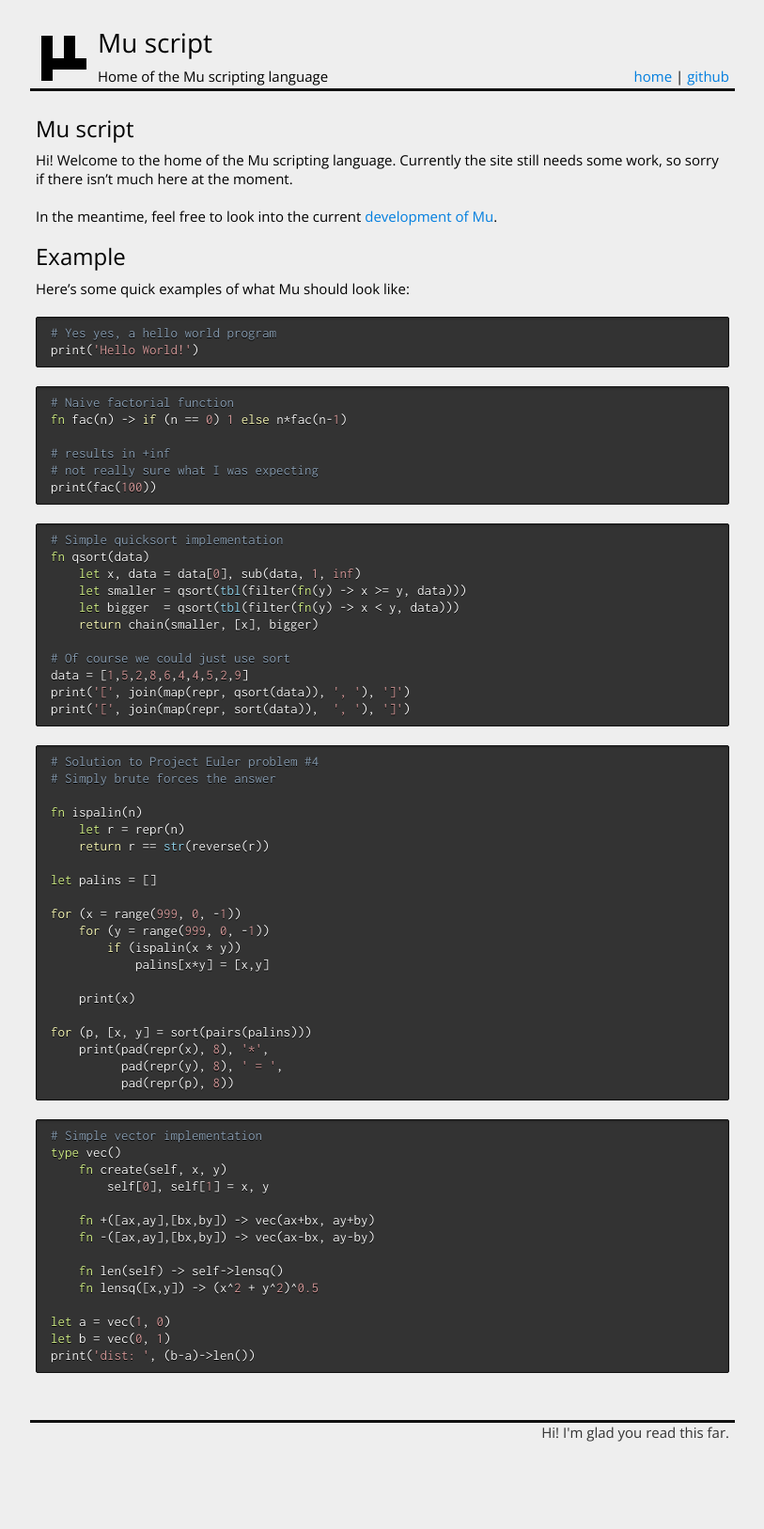
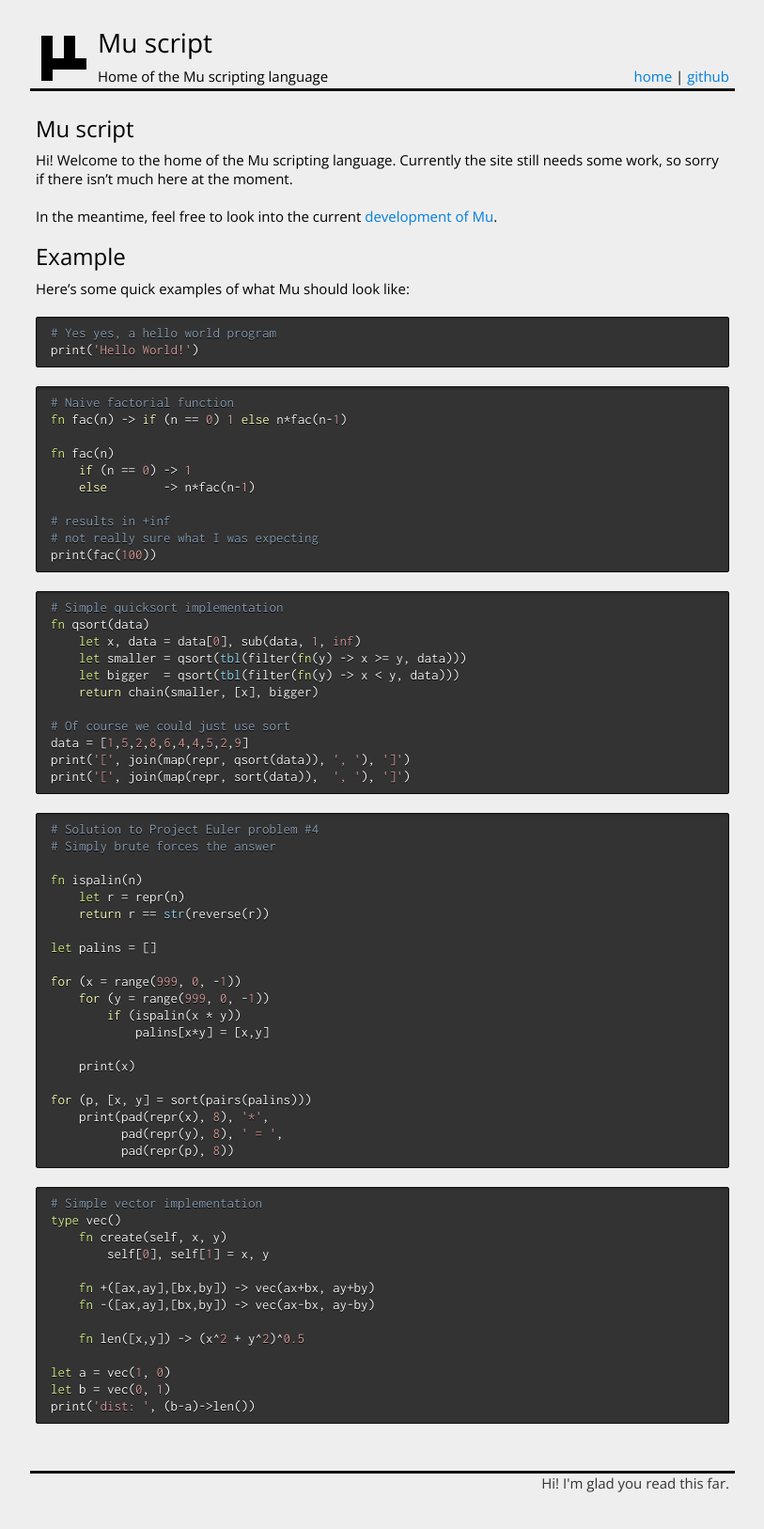
Before and after one commit to mu-script/mu-script.github.io, a Jekyll site: the page built from index.markdown, in a window 1280 px wide. Shown: the whole page at 94% size, without its empty margins (233-1046 px from the left). Built offline with Jekyll 4.4.1, drawn with Linux system fonts in a browser that asks for light colours; before the commit the page ends 1573 px from its top, so only the background shows below that.

Commit message:
Small fixes to example scripts

```diff
--- a/index.markdown
+++ b/index.markdown
@@ -23,6 +23,10 @@ print('Hello World!')
 ~~~ mu
 # Naive factorial function
 fn fac(n) -> if (n == 0) 1 else n*fac(n-1)
+
+fn fac(n)
+    if (n == 0) -> 1
+    else        -> n*fac(n-1)
 
 # results in +inf
 # not really sure what I was expecting
@@ -75,8 +79,7 @@ type vec()
     fn +([ax,ay],[bx,by]) -> vec(ax+bx, ay+by)
     fn -([ax,ay],[bx,by]) -> vec(ax-bx, ay-by)
 
-    fn len(self) -> self->lensq()
-    fn lensq([x,y]) -> (x^2 + y^2)^0.5
+    fn len([x,y]) -> (x^2 + y^2)^0.5
 
 let a = vec(1, 0)
 let b = vec(0, 1)
```
